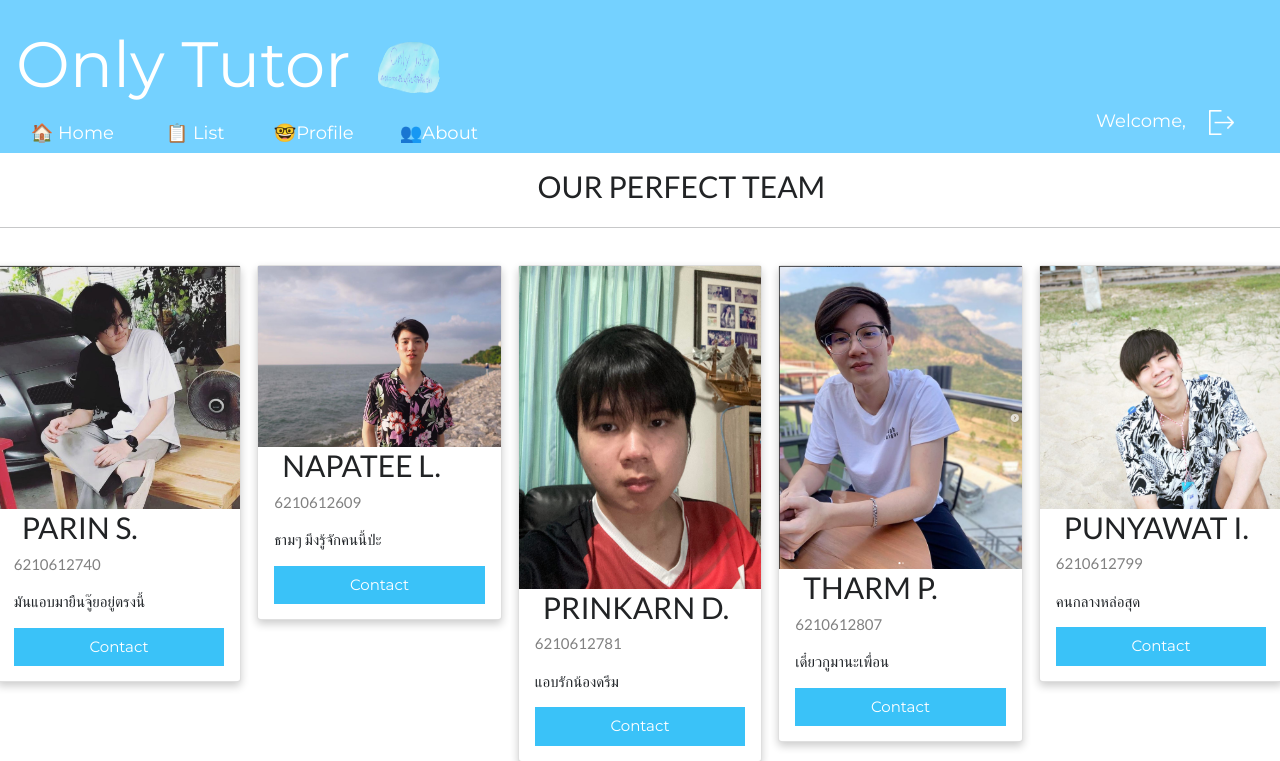
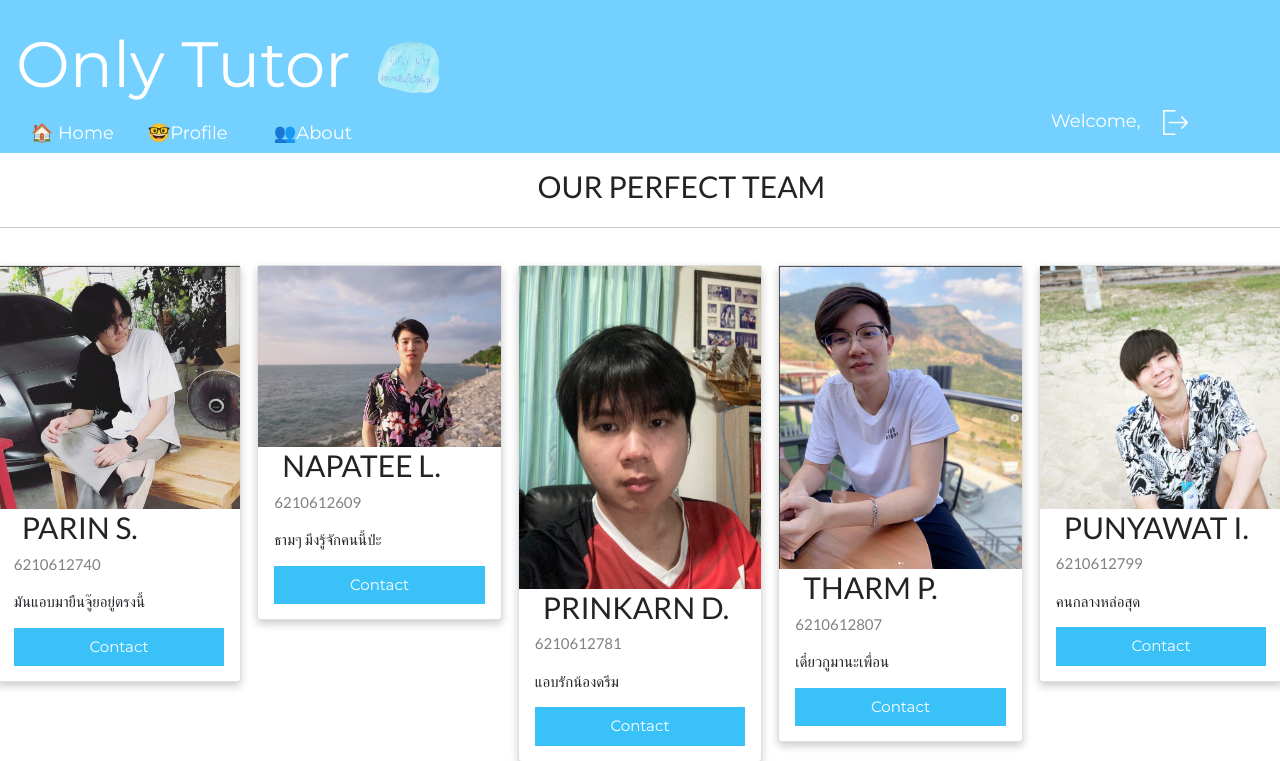
Before and after one commit to 6210612609/projectX, a Django app: page /about/ in a window 1280 px wide. Shown: the top 761 px of the page. Run offline with Django 3.2, Linux system fonts and the light colour scheme; the visitor is signed in with stand-in values (Sample User, id 1).

Commit message:
remove list

```diff
--- a/proX/users/templates/main/about.html
+++ b/proX/users/templates/main/about.html
@@ -2,7 +2,7 @@
 
 {% load static %}
 {% block profile %}
-<a href="{% url 's_profile' %}" class="w3-bar-item w3-button w3-hide-small w3-padding-large w3-hover-white" style="margin-left:-11.5em;">&#129299;Profile</a>
+<a href="{% url 's_profile' %}" class="w3-bar-item w3-button w3-hide-small w3-padding-large w3-hover-white" style="margin-left:-18.5em;">&#129299;Profile</a>
 {% endblock %}
 
 {% block body %}
--- a/proX/users/templates/main/layout.html
+++ b/proX/users/templates/main/layout.html
@@ -35,7 +35,7 @@ div.c {
     <br>
     <br>
     <a href="{% url 'index' %}" class="w3-bar-item w3-button w3-padding-large w3-hide-small w3-hover-white"style="margin-left:-25em;">  &#x1F3E0; Home</a>
-    <a href="/list" class="w3-bar-item w3-button w3-hide-small w3-padding-large w3-hover-white"style="margin-left:-17.5em;">&#128203; List</a>
+
     {% if request.user.is_authenticated %}
 
       <span  style="color: white;margin-left: 45%;">&emsp;Welcome, {{request.user.nick_Name}}</span>&emsp;<a href="{% url 'logout' %}"><img style="width:25px;height:25px ;" src="{% static 'images/logout.png' %}"></a>
@@ -43,10 +43,10 @@ div.c {
       {% endblock %}
     {%else%}
     <span class="w3-right-align" style="color: white;margin-left: 47%;">&emsp;You are not login.</span> <a href="{% url 'login' %}"><img style="width:25px;height:25px ;" src="{% static 'images/login.png' %}"></a>
-      <a href="{% url 'login' %}" class="w3-bar-item w3-button w3-padding-large w3-hide-small w3-hover-white"style="margin-left:-11.5em;">&#129299;Profile</a>
+      <a href="{% url 'login' %}" class="w3-bar-item w3-button w3-padding-large w3-hide-small w3-hover-white"style="margin-left:-18.5em;">&#129299;Profile</a>
     {%endif%}
 
-    <a href="{% url 'about' %}" class="w3-bar-item w3-button w3-hide-small w3-padding-large w3-hover-white"style="margin-left:-4.5em;">&#128101;About</a>
+    <a href="{% url 'about' %}" class="w3-bar-item w3-button w3-hide-small w3-padding-large w3-hover-white"style="margin-left:-11.5em;">&#128101;About</a>
 
   </div>
   <div style="margin-bottom: 1em;"></div>
--- a/proX/users/templates/students/course_detail.html
+++ b/proX/users/templates/students/course_detail.html
@@ -3,7 +3,7 @@
 
 </style>
 {% block profile %}
-<a href="{% url 's_profile' %}" class="w3-bar-item w3-button w3-hide-small w3-padding-large w3-hover-white"style="margin-left:-11.5em;">&#129299;Profile</a>
+<a href="{% url 's_profile' %}" class="w3-bar-item w3-button w3-hide-small w3-padding-large w3-hover-white"style="margin-left:-18.5em;">&#129299;Profile</a>
 {% endblock %}
 
 {% block content %}
--- a/proX/users/templates/students/home.html
+++ b/proX/users/templates/students/home.html
@@ -18,7 +18,7 @@ tr:nth-child(even) {
 }
 </style>
 {% block profile %}
-<a href="{% url 's_profile' %}" class="w3-bar-item w3-button w3-hide-small w3-padding-large w3-hover-white"style="margin-left:-11.5em;">&#129299;Profile</a>
+<a href="{% url 's_profile' %}" class="w3-bar-item w3-button w3-hide-small w3-padding-large w3-hover-white"style="margin-left:-18.5em;">&#129299;Profile</a>
 {% endblock %}
 
 {% block title %}
--- a/proX/users/templates/students/profile.html
+++ b/proX/users/templates/students/profile.html
@@ -1,7 +1,7 @@
 {% extends "main/layout.html" %}
 
 {% block profile %}
-<a href="{% url 's_profile' %}" class="w3-bar-item w3-button w3-hide-small w3-padding-large w3-hover-white" style="margin-left:-11.5em;">&#129299;Profile</a>
+<a href="{% url 's_profile' %}" class="w3-bar-item w3-button w3-hide-small w3-padding-large w3-hover-white" style="margin-left:-18.5em;">&#129299;Profile</a>
 {% endblock %}
 {% block body %}
 
--- a/proX/users/templates/students/profile_update.html
+++ b/proX/users/templates/students/profile_update.html
@@ -1,6 +1,6 @@
 {% extends "main/layout.html" %}
 {% block profile %}
-<a href="{% url 's_profile' %}" class="w3-bar-item w3-button w3-hide-small w3-padding-large w3-hover-white"style="margin-left:-11.5em;">&#129299;Profile</a>
+<a href="{% url 's_profile' %}" class="w3-bar-item w3-button w3-hide-small w3-padding-large w3-hover-white"style="margin-left:-18.5em;">&#129299;Profile</a>
 {% endblock %}
 
 
--- a/proX/users/templates/students/tutor_detail.html
+++ b/proX/users/templates/students/tutor_detail.html
@@ -1,7 +1,7 @@
 {% extends "main/layout.html" %}
 {% load static %}
 {% block profile %}
-<a href="{% url 's_profile' %}" class="w3-bar-item w3-button w3-hide-small w3-padding-large w3-hover-white"style="margin-left:-11.5em;">&#129299;Profile</a>
+<a href="{% url 's_profile' %}" class="w3-bar-item w3-button w3-hide-small w3-padding-large w3-hover-white"style="margin-left:-18.5em;">&#129299;Profile</a>
 {% endblock %}
 
 {% block content %}
@@ -51,6 +51,7 @@
 }
 
 </style>
+
 <a style="margin-left:1em; font-size: 40px; ">Profile<br></a>
 <br>
 <div class = "pic" >
--- a/proX/users/templates/tutors/course_delete_confirm.html
+++ b/proX/users/templates/tutors/course_delete_confirm.html
@@ -1,7 +1,7 @@
 {% extends "main/layout.html" %}
 
 {% block profile %}
-<a href="{% url 't_profile' %}" class="w3-bar-item w3-button w3-hide-small w3-padding-large w3-hover-white"style="margin-left:-11.5em;">&#129299;Profile</a>
+<a href="{% url 't_profile' %}" class="w3-bar-item w3-button w3-hide-small w3-padding-large w3-hover-white"style="margin-left:-18.5em;">&#129299;Profile</a>
 {% endblock %}
 
 {% block content %}
--- a/proX/users/templates/tutors/course_detail.html
+++ b/proX/users/templates/tutors/course_detail.html
@@ -1,6 +1,6 @@
 {% extends "main/layout.html" %}
 {% block profile %}
-<a href="{% url 't_profile' %}" class="w3-bar-item w3-button w3-hide-small w3-padding-large w3-hover-white"style="margin-left:-11.5em;">&#129299;Profile</a>
+<a href="{% url 't_profile' %}" class="w3-bar-item w3-button w3-hide-small w3-padding-large w3-hover-white"style="margin-left:-18.5em;">&#129299;Profile</a>
 {% endblock %}
 
 {% block content %}
--- a/proX/users/templates/tutors/course_update_form.html
+++ b/proX/users/templates/tutors/course_update_form.html
@@ -1,7 +1,7 @@
 {% extends "main/layout.html" %}
 
 {% block profile %}
-<a href="{% url 't_profile' %}" class="w3-bar-item w3-button w3-hide-small w3-padding-large w3-hover-white"style="margin-left:-11.5em;">&#129299;Profile</a>
+<a href="{% url 't_profile' %}" class="w3-bar-item w3-button w3-hide-small w3-padding-large w3-hover-white"style="margin-left:-18.5em;">&#129299;Profile</a>
 {% endblock %}
 
 
--- a/proX/users/templates/tutors/home.html
+++ b/proX/users/templates/tutors/home.html
@@ -23,7 +23,7 @@
 
 
 {% block profile %}
-<a href="{% url 't_profile' %}" class="w3-bar-item w3-button w3-hide-small w3-padding-large w3-hover-white"style="margin-left:-11.5em;">&#129299;Profile</a>
+<a href="{% url 't_profile' %}" class="w3-bar-item w3-button w3-hide-small w3-padding-large w3-hover-white"style="margin-left:-18.5em;">&#129299;Profile</a>
 {% endblock %}
 
 {% block body %}
--- a/proX/users/templates/tutors/make_course.html
+++ b/proX/users/templates/tutors/make_course.html
@@ -1,7 +1,7 @@
 {% extends "main/layout.html" %}
 
 {% block profile %}
-<a href="{% url 't_profile' %}" class="w3-bar-item w3-button w3-hide-small w3-padding-large w3-hover-white"style="margin-left:-11.5em;">&#129299;Profile</a>
+<a href="{% url 't_profile' %}" class="w3-bar-item w3-button w3-hide-small w3-padding-large w3-hover-white"style="margin-left:-18.5em;">&#129299;Profile</a>
 {% endblock %}
 
 
--- a/proX/users/templates/tutors/profile.html
+++ b/proX/users/templates/tutors/profile.html
@@ -6,7 +6,7 @@
 
 
 {% block profile %}
-<a href="{% url 't_profile' %}" class="w3-bar-item w3-button w3-hide-small w3-padding-large w3-hover-white"style="margin-left:-11.5em;">&#129299;Profile</a>
+<a href="{% url 't_profile' %}" class="w3-bar-item w3-button w3-hide-small w3-padding-large w3-hover-white"style="margin-left:-18.5em;">&#129299;Profile</a>
 {% endblock %}
 
 {% block content %}
--- a/proX/users/templates/tutors/profile_update.html
+++ b/proX/users/templates/tutors/profile_update.html
@@ -1,7 +1,7 @@
 {% extends "main/layout.html" %}
 
 {% block profile %}
-<a href="{% url 't_profile' %}" class="w3-bar-item w3-button w3-hide-small w3-padding-large w3-hover-white"style="margin-left:-11.5em;">&#129299;Profile</a>
+<a href="{% url 't_profile' %}" class="w3-bar-item w3-button w3-hide-small w3-padding-large w3-hover-white"style="margin-left:-18.5em;">&#129299;Profile</a>
 {% endblock %}
 
 {% block content %}
--- a/proX/users/templates/tutors/student_detail.html
+++ b/proX/users/templates/tutors/student_detail.html
@@ -1,6 +1,6 @@
 {% extends "main/layout.html" %}
 {% block profile %}
-<a href="{% url 't_profile' %}" class="w3-bar-item w3-button w3-hide-small w3-padding-large w3-hover-white"style="margin-left:-11.5em;">&#129299;Profile</a>
+<a href="{% url 't_profile' %}" class="w3-bar-item w3-button w3-hide-small w3-padding-large w3-hover-white"style="margin-left:-18.5em;">&#129299;Profile</a>
 {% endblock %}
 {% block body %}
 <style>
--- a/proX/users/templates/users/templatesignup.html
+++ b/proX/users/templates/users/templatesignup.html
@@ -61,9 +61,8 @@ div.l {
     <br>
     <br>
     <a href="{% url 'index' %}" class="w3-bar-item w3-button w3-hide-small w3-padding-large w3-hover-white"style="margin-left:-25em;">  &#x1F3E0; Home</a>
-    <a href="{% url 'index' %}" class="w3-bar-item w3-button w3-hide-small w3-padding-large w3-hover-white"style="margin-left:-17.5em;">&#128203; List</a>
-    <a href="{% url 'login' %}" class="w3-bar-item w3-button w3-hide-small w3-padding-large w3-hover-white"style="margin-left:-11.5em;">&#129299;Profile</a>
-    <a href="{% url 'index' %}" class="w3-bar-item w3-button w3-hide-small w3-padding-large w3-hover-white"style="margin-left:-4.5em;">&#128101;About</a>
+    <a href="{% url 'login' %}" class="w3-bar-item w3-button w3-hide-small w3-padding-large w3-hover-white"style="margin-left:-18.5em;">&#129299;Profile</a>
+    <a href="{% url 'index' %}" class="w3-bar-item w3-button w3-hide-small w3-padding-large w3-hover-white"style="margin-left:-11.5em;">&#128101;About</a>
     <span class="w3-right-align" style="color: white;margin-left: 45%;">&emsp;You are not login.</span> <a href="{% url 'login' %}"><img style="width:25px;height:25px ;" src="{% static 'images/login.png' %}"></a>
   </div>
   {% block body %}
```
